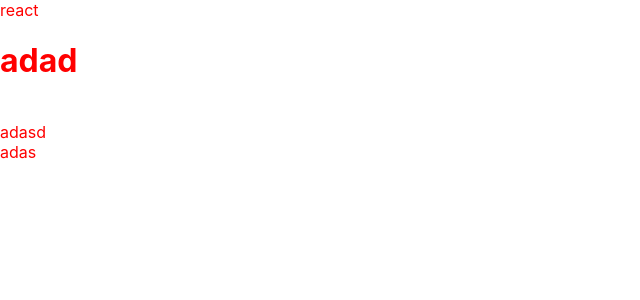
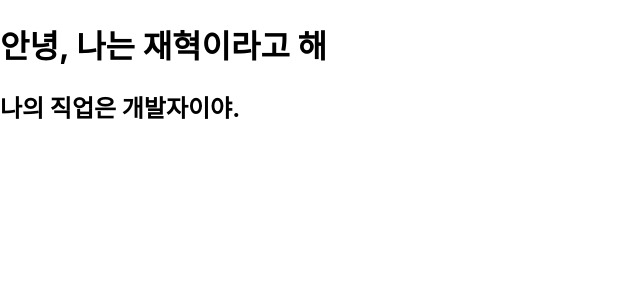
Before and after one commit to andyhan-23/react-study, a React (Create React App) app: page / in a window 1280 px wide. Shown: the top 300 px of the page, without its empty margins (0-640 px from the left). Built offline with nearby package versions, Linux system fonts and the light colour scheme.

Commit message:
component

```diff
--- a/src/App.js
+++ b/src/App.js
@@ -1,17 +1,10 @@
 import React from "react";
-import './App.css';
-function App(){
-  const name="react"
+import Component from "./componenet";
+const App =() =>{
   return(
-    <div className="react">
-      {name}
-      <h1>adad</h1>
-      <br></br>
-      adasd
-      <br></br>
-      adas
-    </div>
-  /*adad*/
+    <>
+    <Component name='재혁'>개발자</Component>
+    </>
   )
 }
 export default App;
--- /dev/null
+++ b/src/componenet.js
@@ -0,0 +1,11 @@
+import React from "react";
+
+const Component= props =>{
+    return(
+    <>
+    <h1>안녕, 나는 {props.name}이라고 해</h1>
+    <h2>나의 직업은 {props.children}이야.</h2>
+    </>
+    )
+}
+export default Component;
```
